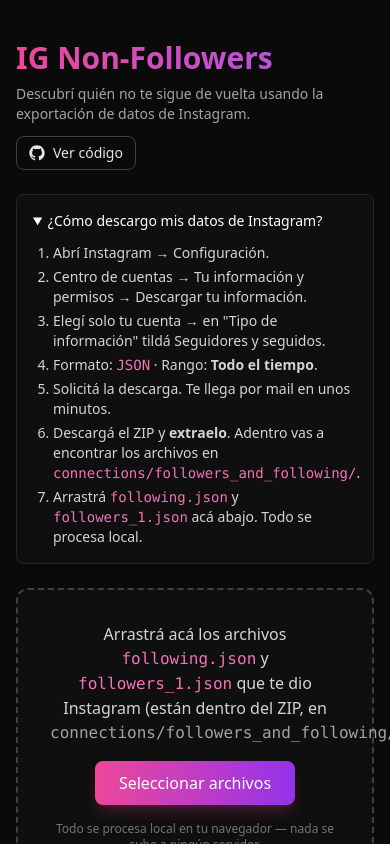
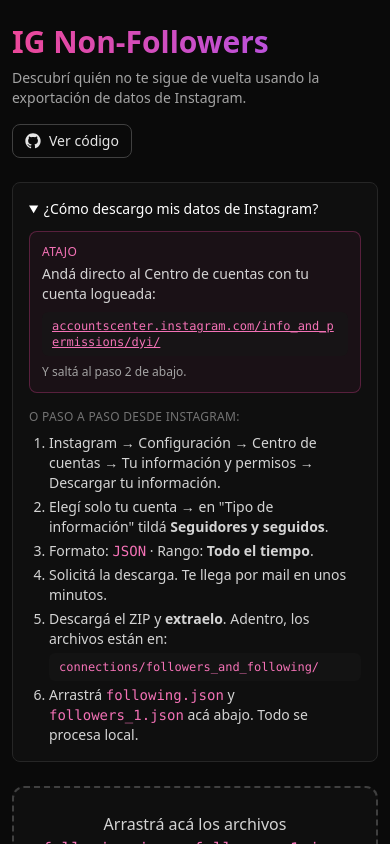
Before and after one commit to RenzoMuzi/ig-followers, a Next.js app: page / in a window 390 px wide. Both pictures are taken after a click on the heading "¿Cómo descargo mis datos de Instagram?". Shown: the top 844 px of the page. Built offline with nearby package versions, Linux system fonts and the light colour scheme.

Commit message:
fix: improve responsive

```diff
--- a/app/page.tsx
+++ b/app/page.tsx
@@ -97,8 +97,8 @@
   const showUpload = wantsUpload || !parsed;
 
   return (
-    <main className="mx-auto max-w-3xl px-4 py-10">
-      <header className="mb-6 flex flex-wrap items-start justify-between gap-3">
+    <main className="mx-auto max-w-3xl px-3 py-6 sm:px-4 sm:py-10">
+      <header className="mb-6 flex flex-col gap-4 sm:flex-row sm:items-start sm:justify-between sm:gap-3">
         <div>
           <h1 className="bg-gradient-to-r from-pink-500 to-purple-500 bg-clip-text text-3xl font-bold text-transparent">
             IG Non-Followers
@@ -107,7 +107,7 @@
             Descubrí quién no te sigue de vuelta usando la exportación de datos de Instagram.
           </p>
         </div>
-        <div className="flex shrink-0 flex-wrap items-center gap-2">
+        <div className="flex flex-wrap items-center gap-2 sm:shrink-0">
           {parsed &&
             (showUpload ? (
               <button
@@ -135,22 +135,44 @@
             <summary className="cursor-pointer font-medium text-white">
               ¿Cómo descargo mis datos de Instagram?
             </summary>
-            <ol className="mt-3 list-decimal space-y-1 pl-5">
-              <li>Abrí Instagram → Configuración.</li>
-              <li>Centro de cuentas → Tu información y permisos → Descargar tu información.</li>
-              <li>Elegí solo tu cuenta → en "Tipo de información" tildá Seguidores y seguidos.</li>
+
+            <div className="mt-3 rounded-lg border border-pink-500/30 bg-pink-500/5 p-3">
+              <p className="text-xs uppercase tracking-wide text-pink-400">Atajo</p>
+              <p className="mt-1">Andá directo al Centro de cuentas con tu cuenta logueada:</p>
+              <a
+                href="https://accountscenter.instagram.com/info_and_permissions/dyi/"
+                target="_blank"
+                rel="noopener noreferrer"
+                className="mt-2 block break-all rounded-md bg-neutral-900/60 px-2.5 py-1.5 font-mono text-xs text-pink-400 underline hover:text-pink-300 sm:text-sm"
+              >
+                accountscenter.instagram.com/info_and_permissions/dyi/
+              </a>
+              <p className="mt-2 text-xs text-neutral-400">Y saltá al paso 2 de abajo.</p>
+            </div>
+
+            <p className="mt-4 text-xs uppercase tracking-wide text-neutral-500">
+              O paso a paso desde Instagram:
+            </p>
+            <ol className="mt-2 list-decimal space-y-1 pl-5">
+              <li>
+                Instagram → Configuración → Centro de cuentas → Tu información y permisos →
+                Descargar tu información.
+              </li>
+              <li>
+                Elegí solo tu cuenta → en "Tipo de información" tildá{" "}
+                <span className="font-semibold">Seguidores y seguidos</span>.
+              </li>
               <li>
                 Formato: <span className="font-mono text-pink-400">JSON</span> · Rango:{" "}
                 <span className="font-semibold">Todo el tiempo</span>.
               </li>
               <li>Solicitá la descarga. Te llega por mail en unos minutos.</li>
               <li>
-                Descargá el ZIP y <span className="font-semibold">extraelo</span>. Adentro vas a
-                encontrar los archivos en{" "}
-                <span className="font-mono text-pink-400">
+                Descargá el ZIP y <span className="font-semibold">extraelo</span>. Adentro, los
+                archivos están en:
+                <code className="mt-1 block break-all rounded-md bg-neutral-900/60 px-2.5 py-1.5 font-mono text-xs text-pink-400">
                   connections/followers_and_following/
-                </span>
-                .
+                </code>
               </li>
               <li>
                 Arrastrá <span className="font-mono text-pink-400">following.json</span> y{" "}
@@ -231,15 +253,19 @@
             </div>
           )}
 
-          <div className="flex gap-2 border-b border-neutral-800">
+          <div className="-mx-4 flex gap-2 overflow-x-auto border-b border-neutral-800 px-4 sm:mx-0 sm:px-0">
             <TabButton
               active={tab === "not_following_back"}
               onClick={() => setTab("not_following_back")}
             >
-              Seguís y no te devuelven ({notFollowingBack.length})
+              <span className="sm:hidden">No te devuelven ({notFollowingBack.length})</span>
+              <span className="hidden sm:inline">
+                Seguís y no te devuelven ({notFollowingBack.length})
+              </span>
             </TabButton>
             <TabButton active={tab === "fans"} onClick={() => setTab("fans")}>
-              Te siguen y vos no ({fans.length})
+              <span className="sm:hidden">No los seguís ({fans.length})</span>
+              <span className="hidden sm:inline">Te siguen y vos no ({fans.length})</span>
             </TabButton>
           </div>
 
--- a/components/Uploader.tsx
+++ b/components/Uploader.tsx
@@ -28,16 +28,20 @@
         setDragOver(false);
         handleFiles(e.dataTransfer.files);
       }}
-      className={`rounded-xl border-2 border-dashed p-8 text-center transition-colors ${
+      className={`rounded-xl border-2 border-dashed p-6 text-center transition-colors sm:p-8 ${
         dragOver ? "border-pink-500 bg-pink-500/10" : "border-neutral-700 bg-neutral-900/40"
       }`}
     >
-      <p className="mb-4 text-neutral-300">
+      <p className="mb-3 text-neutral-300">
         Arrastrá acá los archivos{" "}
         <span className="font-mono text-pink-400">following.json</span> y{" "}
-        <span className="font-mono text-pink-400">followers_1.json</span> que te dio Instagram
-        (están dentro del ZIP, en{" "}
-        <span className="font-mono text-neutral-400">connections/followers_and_following/</span>).
+        <span className="font-mono text-pink-400">followers_1.json</span> que te dio Instagram.
+      </p>
+      <p className="mb-4 text-xs text-neutral-500">
+        Dentro del ZIP, los encontrás en:
+        <code className="mt-1 block break-all rounded-md bg-neutral-900/60 px-2 py-1 font-mono text-pink-400/80">
+          connections/followers_and_following/
+        </code>
       </p>
       <input
         ref={inputRef}
```
Also changed, not shown: components/UserList.tsx (+27 -22 lines), 1 other file (tests, documents, lock files or other folders).
